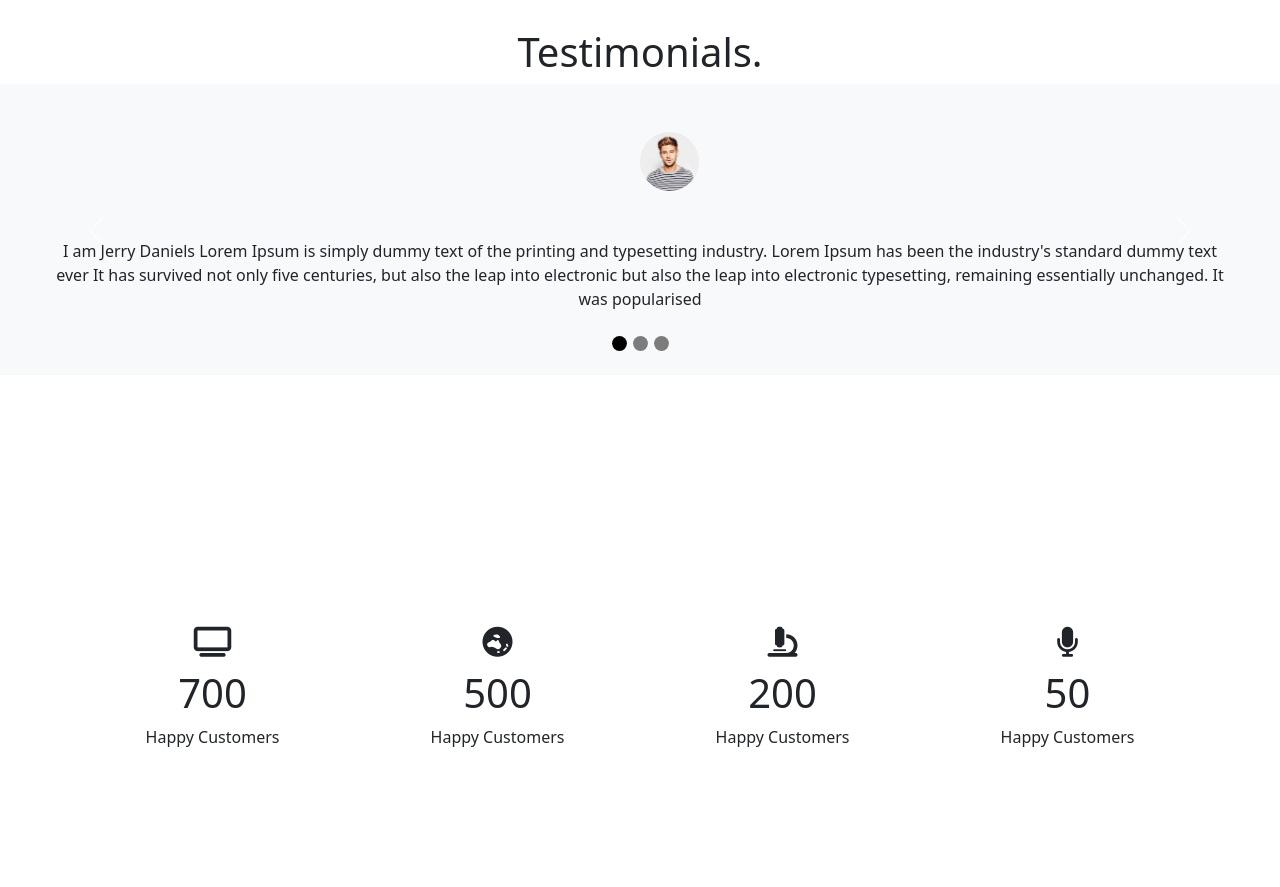
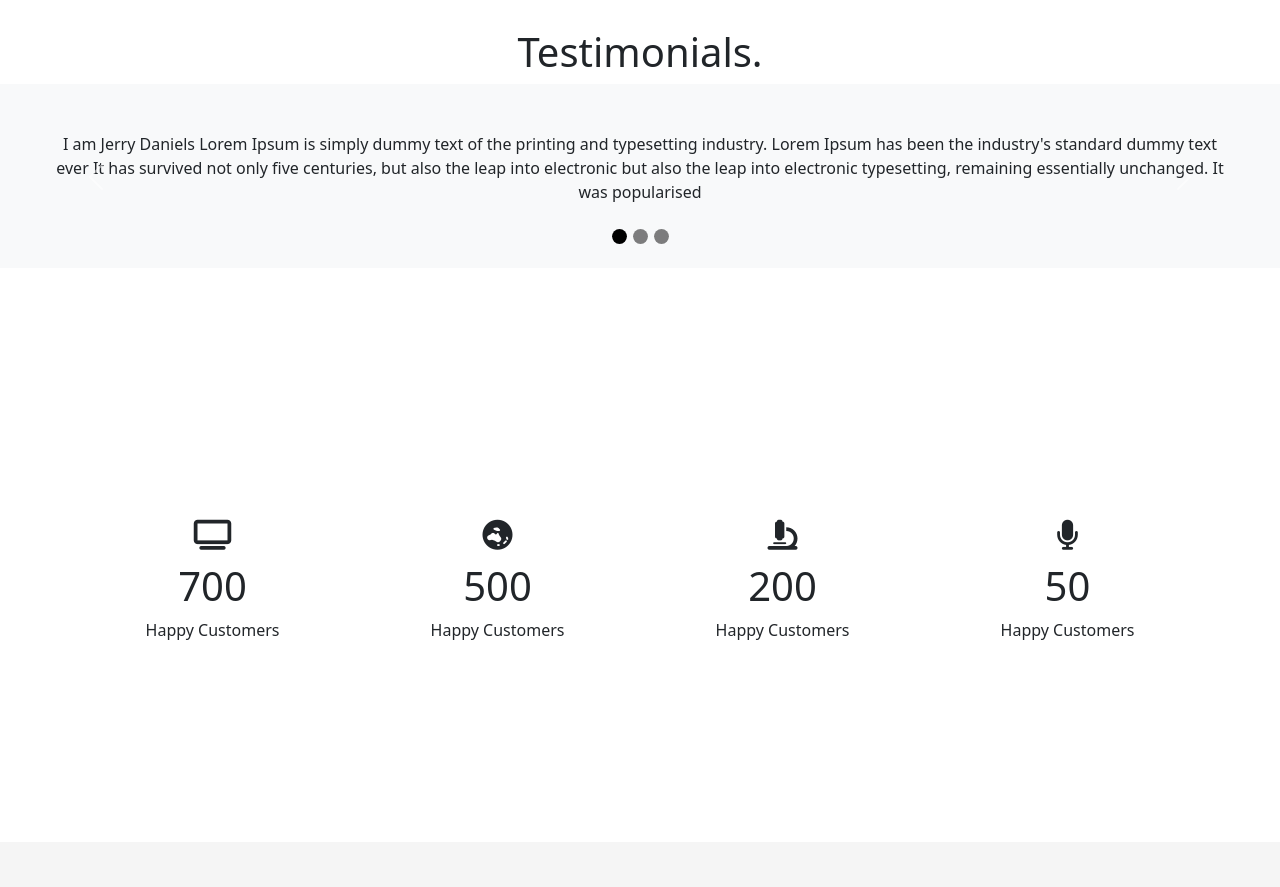
Before and after one commit to ahmedborhamm/test, a plain HTML site: page index.html in a window 1280 px wide. Shown: the part 3120-4007 px from the top of the page. Drawn offline with nearby package versions, Linux system fonts and the light colour scheme.

Commit message:
Update index.html

```diff
--- a/index.html
+++ b/index.html
@@ -300,8 +300,8 @@
           <div class="carousel-inner">
             <div class="carousel-item active bg-light p-5">
               <div>
-                 <img src="./imgs/1_New1.jpg" class="d-block" alt="..." />
-                <p class="mt-5">
+<!--                  <img src="./imgs/1_New1.jpg" class="d-block" alt="..." />
+                <p class="mt-5"> -->
                   I am Jerry Daniels Lorem Ipsum is simply dummy text of the
                   printing and typesetting industry. Lorem Ipsum has been the
                   industry's standard dummy text ever It has survived not only
@@ -312,8 +312,8 @@
               </div>
             </div>
             <div class="carousel-item bg-light p-5">
-              <img src="./imgs/1_New1.jpg" class="d-block w-100" alt="..." />
-              <p class="mt-5">
+<!--               <img src="./imgs/1_New1.jpg" class="d-block w-100" alt="..." />
+              <p class="mt-5"> -->
                 I am Jerry Daniels Lorem Ipsum is simply dummy text of the
                 printing and typesetting industry. Lorem Ipsum has been the
                 industry's standard dummy text ever It has survived not only
@@ -323,8 +323,8 @@
               </p>
             </div>
             <div class="carousel-item bg-light p-5">
-              <img src="./imgs/1_New1.jpg" class="d-block w-100" alt="..." />
-              <p class="mt-5">
+<!--               <img src="./imgs/1_New1.jpg" class="d-block w-100" alt="..." />
+              <p class="mt-5"> -->
                 I am Jerry Daniels Lorem Ipsum is simply dummy text of the
                 printing and typesetting industry. Lorem Ipsum has been the
                 industry's standard dummy text ever It has survived not only
```
